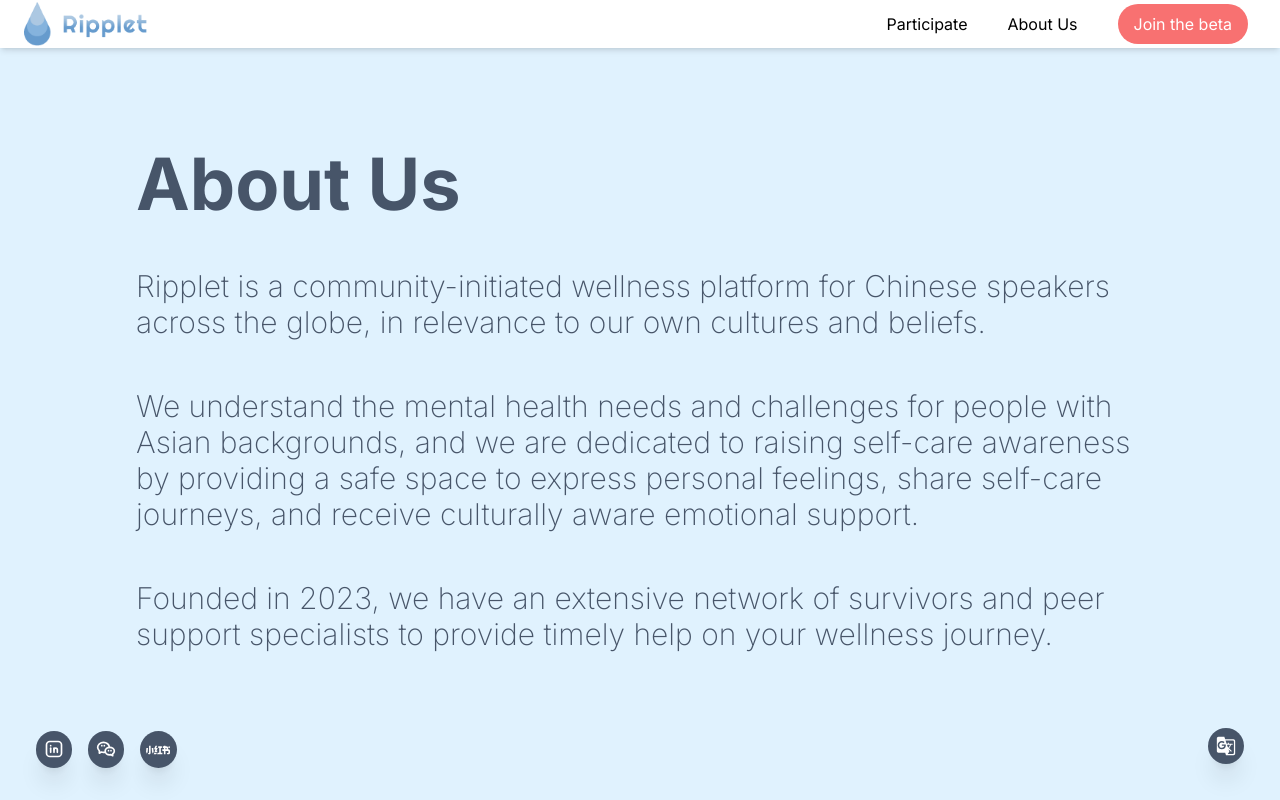
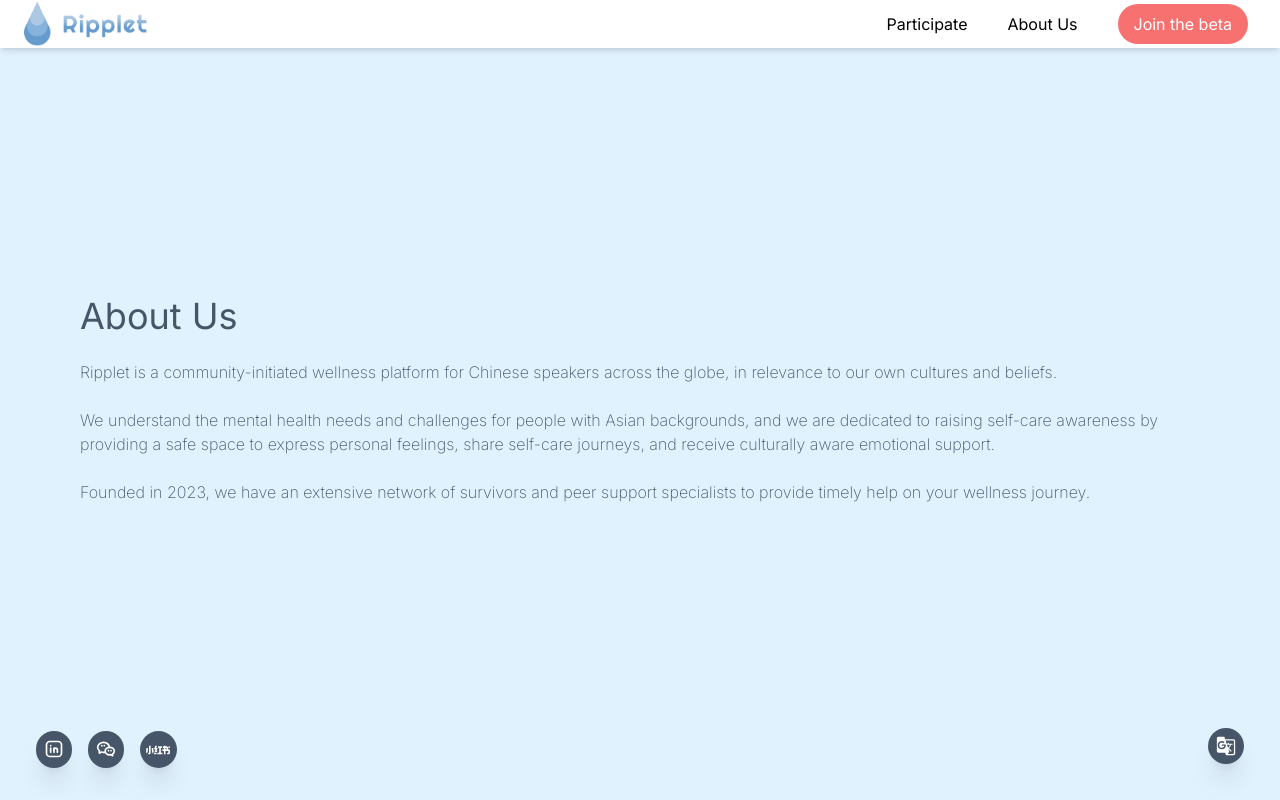
Before and after one commit to Victoriakaey/Ripplet_Info_Website, a Next.js app: page /about in a window 1280 px wide. Built offline with nearby package versions, Linux system fonts and the light colour scheme.

Commit message:
changed the font back

```diff
--- a/src/components/about_us_content.tsx
+++ b/src/components/about_us_content.tsx
@@ -7,10 +7,10 @@ export default function AboutUsContent() {
   const { language } = useContext(LanguageContext);
   const contents = language === "en" ? en_about_us : cn_about_us;
   return (
-    <div className="flex flex-col gap-12 text-slate-600 p-14">
-      <div className="text-7xl font-bold">{contents.title}</div>
+    <div className="flex flex-col gap-6 text-slate-600">
+      <div className="text-4xl">{contents.title}</div>
       {contents.content.map((content, index) => (
-        <div key={index} className="font-extralight text-3xl">
+        <div key={index} className="font-extralight">
           {content}
         </div>
       ))}
```
